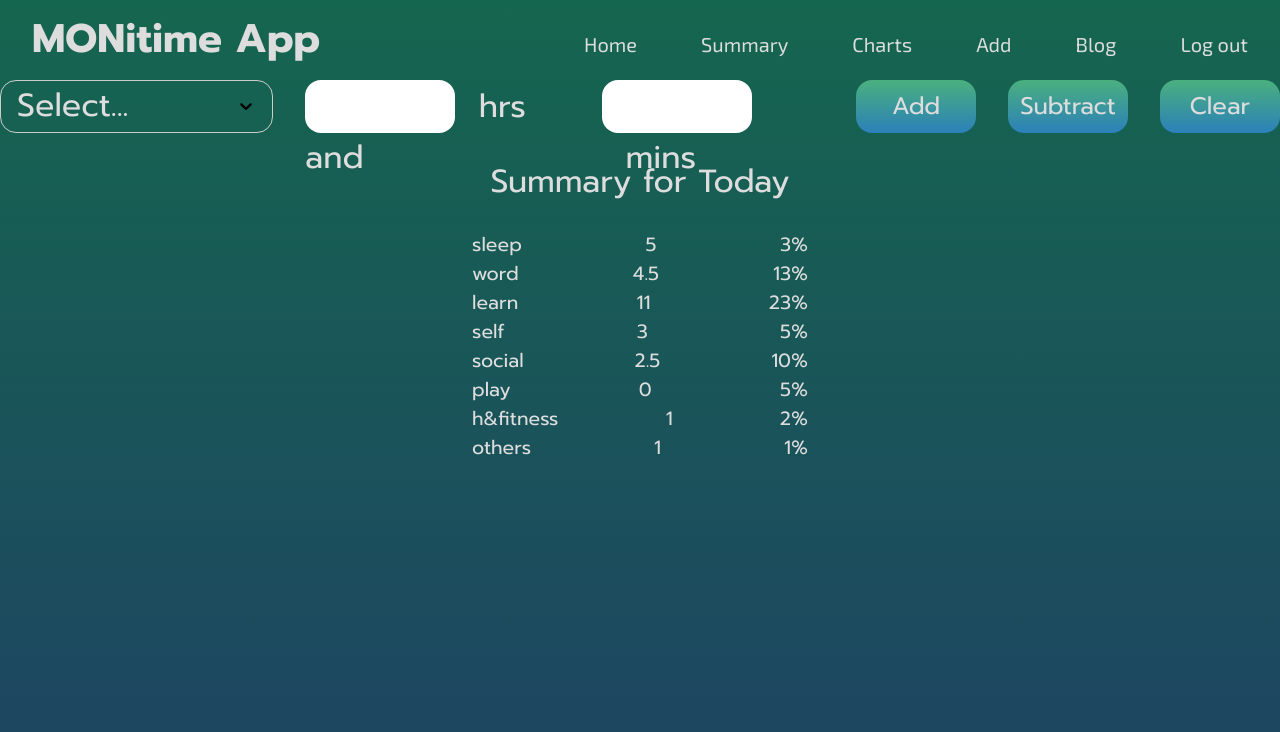
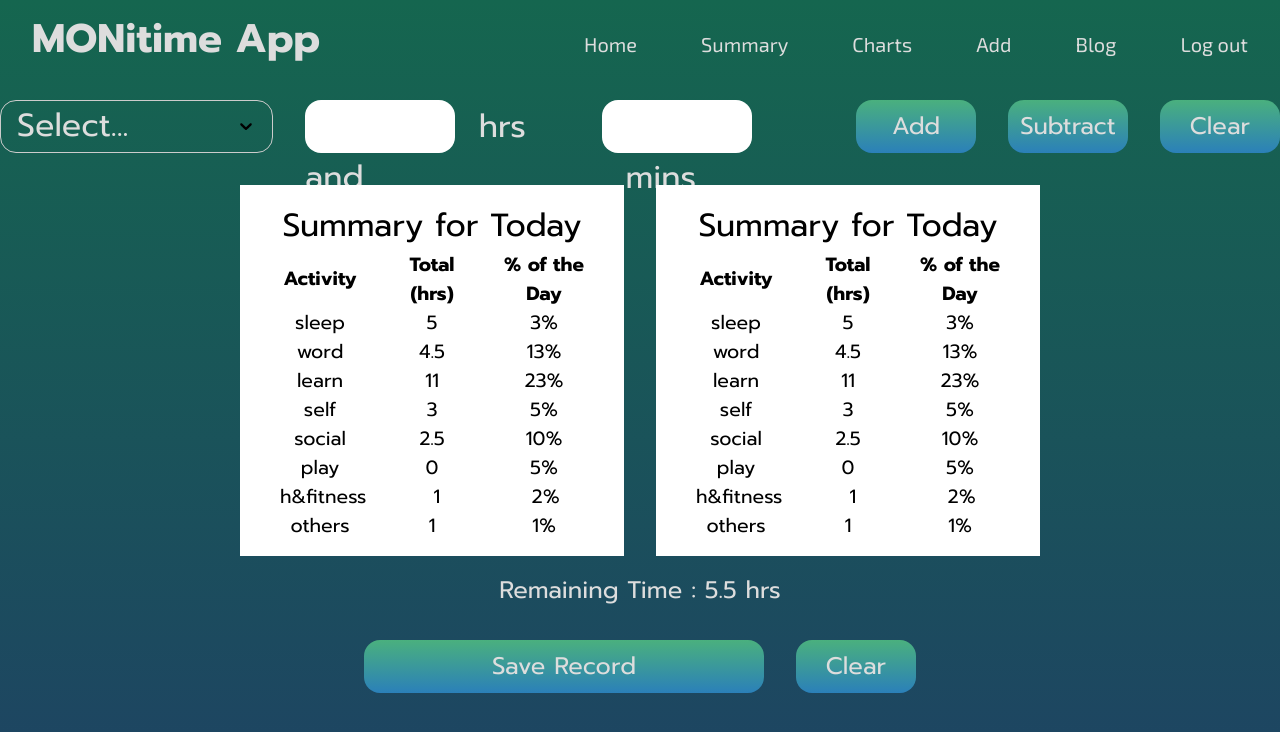
Before and after one commit to aramind/first-web-dev-portfolio, a React (Create React App) app in the folder p3-react-app/: page /monitimeapp/add in a window 1280 px wide. Shown: the top 732 px of the page. Built offline with nearby package versions, Linux system fonts and the light colour scheme.

Commit message:
feat: creating and adding the control button components for the Add page

```diff
--- a/p3-react-app/src/components/Button.css
+++ b/p3-react-app/src/components/Button.css
@@ -1,11 +1,23 @@
-button {
+.add-page__button,
+.add-page__control {
   height: 100%;
-  width: 120px;
   border-radius: 1rem;
 
   background-image: linear-gradient(180deg, #4ab07e, #2b80b9);
   border: none;
+  cursor: pointer;
 
   font-size: 1.5rem;
-  cursor: pointer;
 }
+
+.add-page__button {
+  width: 120px;
+}
+
+.add-page__control--save {
+  width: 400px;
+}
+
+.add-page__control--clear {
+  width: 120px;
+}
--- a/p3-react-app/src/components/Button.js
+++ b/p3-react-app/src/components/Button.js
@@ -1,8 +1,8 @@
 import "./Button.css";
 import React from "react";
 
-const Button = ({ label }) => {
-  return <button className="className">{label}</button>;
+const Button = ({ label, className }) => {
+  return <button className={className}>{label}</button>;
 };
 
 export default Button;
--- a/p3-react-app/src/components/TableDetail.css
+++ b/p3-react-app/src/components/TableDetail.css
@@ -1,10 +1,15 @@
 .table-row {
-  display: flex;
+  display: grid;
+  grid-template-columns: repeat(3, 1fr);
+
+  align-content: center;
+  justify-content: center;
   align-items: center;
-  justify-content: space-between;
+
   gap: 2rem;
   font-size: 1.2rem;
   width: 100%;
 
   padding-inline: 1.5rem;
+  text-align: center;
 }
--- a/p3-react-app/src/pages/AddPage.css
+++ b/p3-react-app/src/pages/AddPage.css
@@ -1,3 +1,10 @@
+.add-page {
+  padding-top: 20px;
+  display: flex;
+  flex-direction: column;
+  gap: 2rem;
+}
+
 .add-page__inputs {
   display: flex;
   justify-content: center;
@@ -23,10 +30,26 @@
   width: 30%;
 }
 
-.table-head {
+.table-title {
   text-align: center;
   font-size: 2rem;
-  padding: 1.5rem;
+}
+
+.table-head {
+  display: grid;
+  grid-template-columns: repeat(3, 1fr);
+
+  align-content: center;
+  justify-content: center;
+  align-items: center;
+
+  font-weight: bold;
+  gap: 2rem;
+  font-size: 1.2rem;
+  width: 100%;
+
+  padding-inline: 1.5rem;
+  text-align: center;
 }
 
 .add-page__visuals {
@@ -35,4 +58,31 @@
   display: flex;
   justify-content: center;
   align-items: center;
+
+  gap: 2rem;
 }
+
+.add-page-visual {
+  background-color: white;
+  padding: 1rem;
+}
+
+.add-page-visual p {
+  color: black;
+}
+
+.add-page__controls {
+  height: 3.3rem;
+  display: flex;
+  justify-content: flex-start;
+  align-items: center;
+  gap: 2rem;
+
+  margin: auto;
+}
+
+.add-page__status {
+  font-size: 1.5rem;
+  margin-inline: auto;
+  margin-top: -1rem;
+}
--- a/p3-react-app/src/pages/AddPage.js
+++ b/p3-react-app/src/pages/AddPage.js
@@ -52,17 +52,32 @@ const AddPage = () => {
         />
 
         <div className="add-page__buttons">
-          <Button label="Add" />
-          <Button label="Subtract" />
-          <Button label="Clear" />
+          <Button
+            label="Add"
+            className="add-page__button"
+          />
+          <Button
+            label="Subtract"
+            className="add-page__button"
+          />
+          <Button
+            label="Clear"
+            className="add-page__button"
+          />
         </div>
       </div>
+
       <div className="add-page__visuals">
         <div
           id="add-page-table"
           className="add-page-visual"
         >
-          <div className="table-head">Summary for Today</div>
+          <p className="table-title">Summary for Today</p>
+          <div className="table-head">
+            <p>Activity</p>
+            <p>Total (hrs)</p>
+            <p>% of the Day</p>
+          </div>
           <div className="table-details">
             {tds.map((e, index) => (
               <TableDetail
@@ -74,10 +89,47 @@ const AddPage = () => {
             ))}
           </div>
         </div>
+
         <div
+          id="add-page-table"
+          className="add-page-visual"
+        >
+          <p className="table-title">Summary for Today</p>
+          <div className="table-head">
+            <p>Activity</p>
+            <p>Total (hrs)</p>
+            <p>% of the Day</p>
+          </div>
+          <div className="table-details">
+            {tds.map((e, index) => (
+              <TableDetail
+                key={index}
+                label={e.label}
+                hrs={e.hrs}
+                percent={e.percent}
+              />
+            ))}
+          </div>
+        </div>
+        {/* <div
           id="add-page-chart"
           className="add-page-visual"
-        ></div>
+        ></div> */}
+      </div>
+
+      <div className="add-page__status">
+        <p>Remaining Time : 5.5 hrs</p>
+      </div>
+
+      <div className="add-page__controls">
+        <Button
+          label="Save Record"
+          className="add-page__control add-page__control--save"
+        />
+        <Button
+          label="Clear"
+          className="add-page__control add-page__control--clear"
+        />
       </div>
     </div>
   );
```
